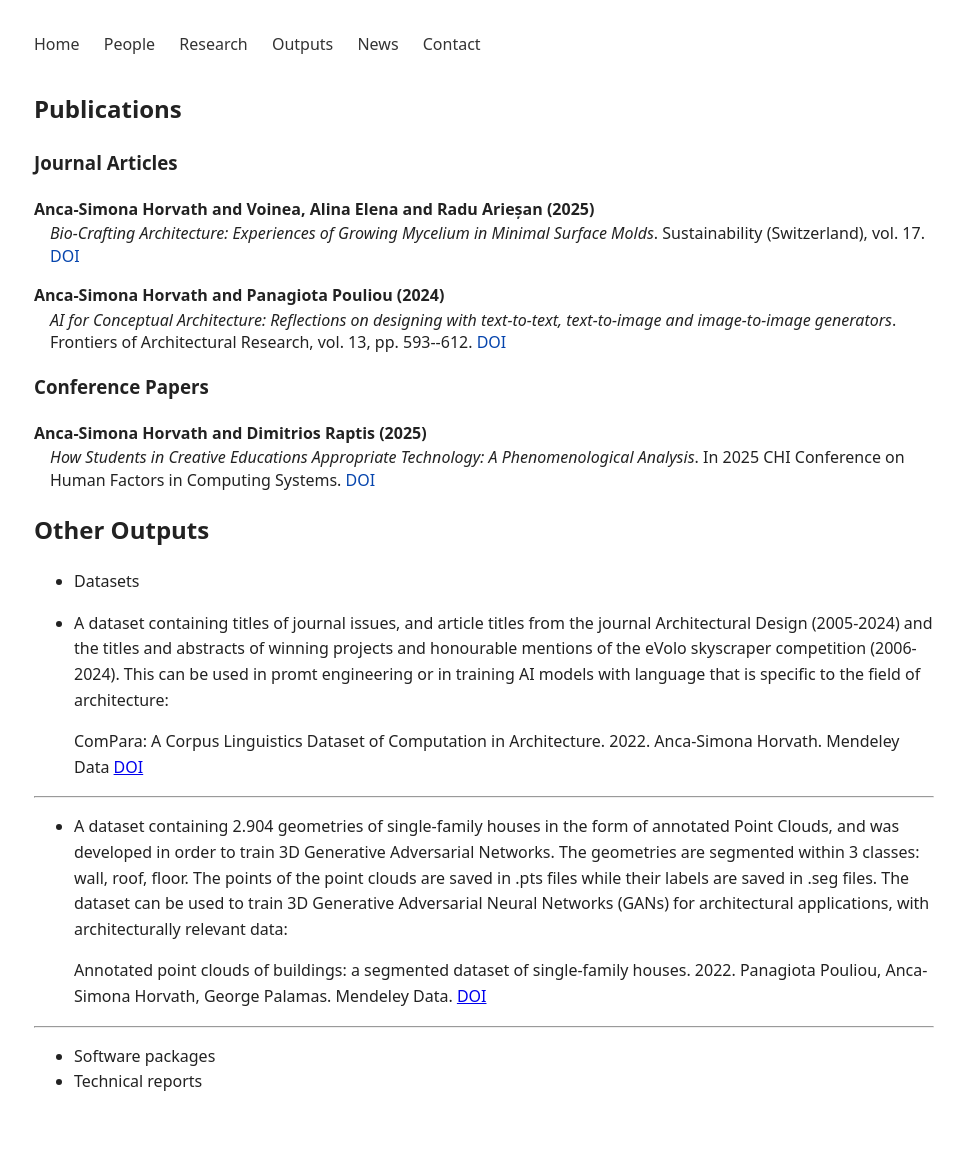
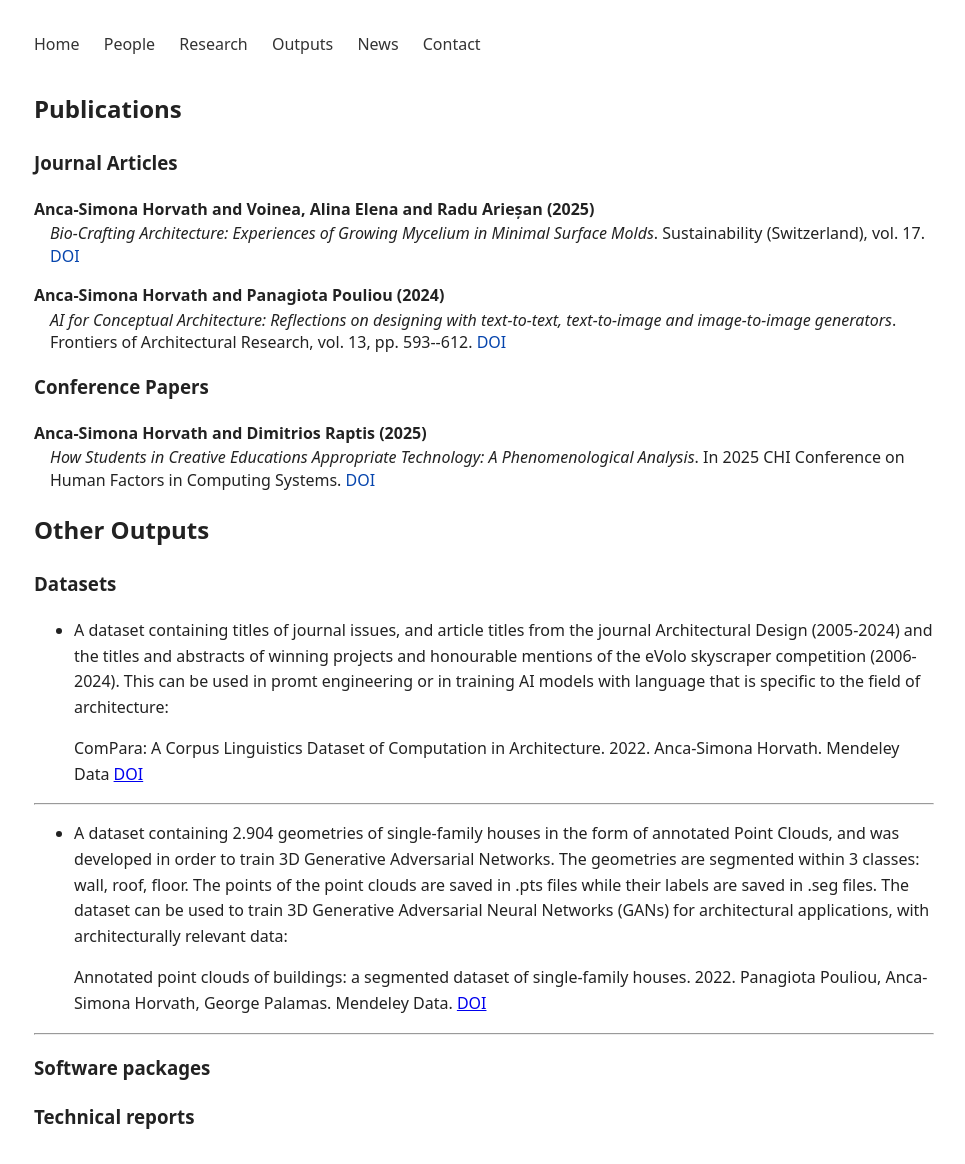
Before and after one commit to anqua/at-a, a Jekyll site: the page built from outputs.md, in a window 1280 px wide. Shown: the whole page, without its empty margins (156-1121 px from the left). Built offline with Jekyll 4.4.1, drawn with Linux system fonts in a browser that asks for light colours; before the commit the page ends 1127 px from its top, so only the background shows below that.

```diff
--- a/outputs.md
+++ b/outputs.md
@@ -35,7 +35,7 @@ title: Outputs
 
 
 ## Other Outputs
-- Datasets
+<h3>Datasets</h3>
 
 - A dataset containing titles of journal issues, and article titles from the journal Architectural Design (2005-2024) and the titles and abstracts of winning projects and honourable mentions of the eVolo skyscraper competition (2006-2024). This can be used in promt engineering or in training AI models with language that is specific to the field of architecture:
 
@@ -48,5 +48,5 @@ title: Outputs
 
 ---
 
-- Software packages
-- Technical reports
+<h3>Software packages</h3>
+<h3>Technical reports</h3>
```
